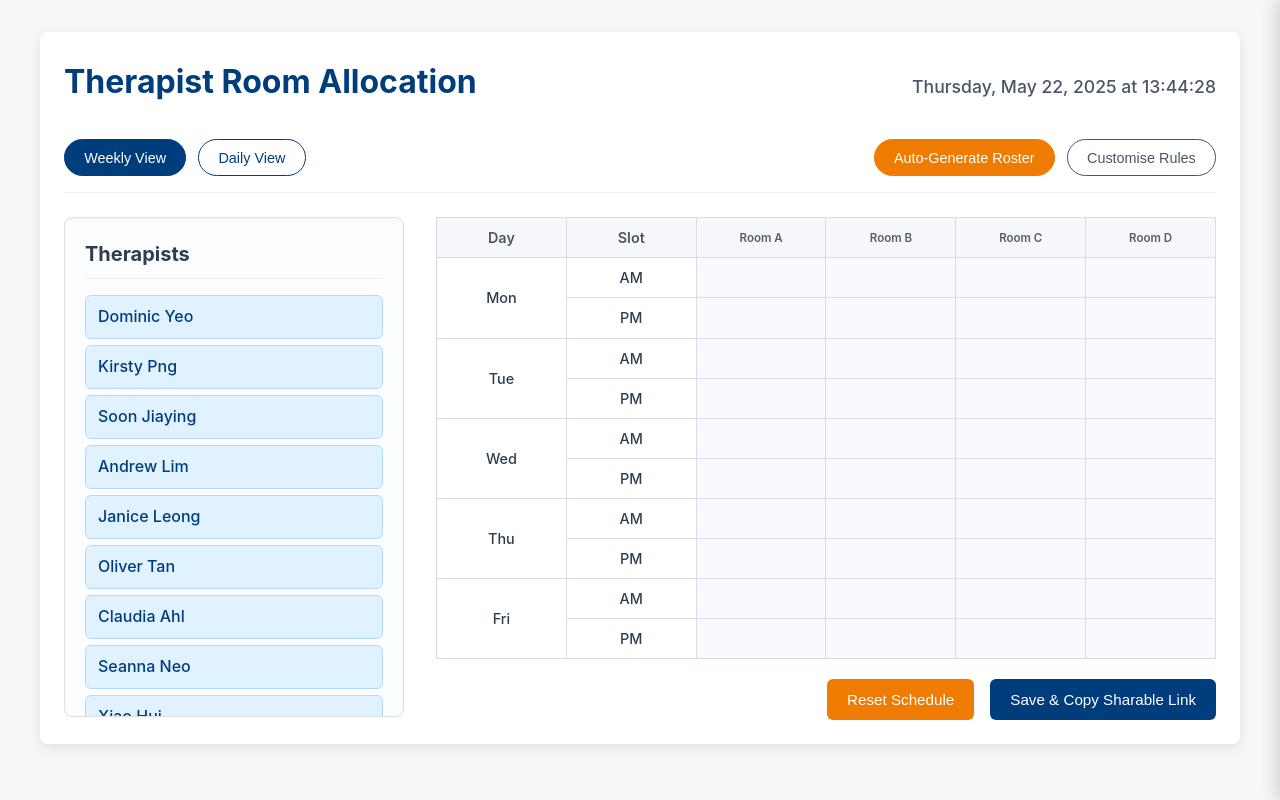
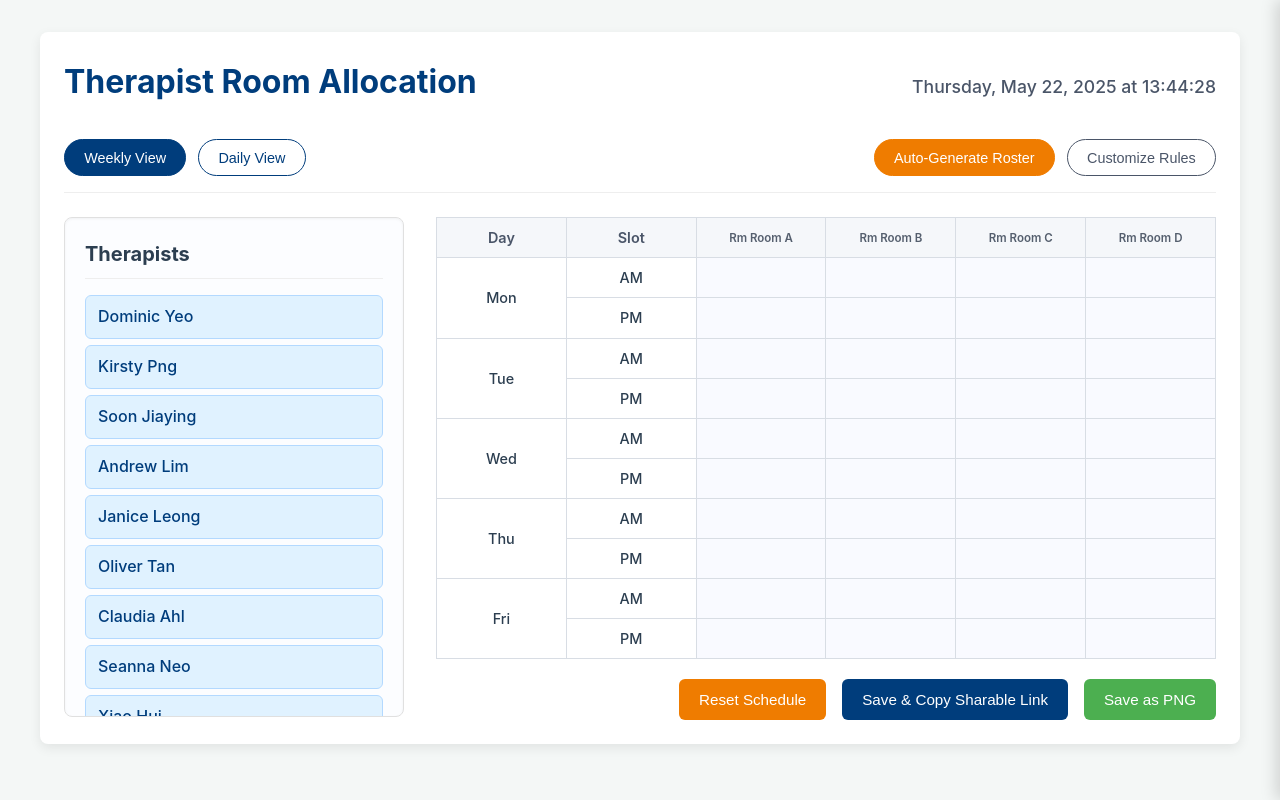
Before and after one commit to jxhnthan/room-scheduler, a React (Create React App) app: page / in a window 1280 px wide. Built offline with nearby package versions, Linux system fonts and the light colour scheme.

Commit message:
Update App.tsx

```diff
--- a/src/App.tsx
+++ b/src/App.tsx
@@ -1,4 +1,5 @@
 import React, { useState, useEffect, useRef, useCallback } from "react";
+import html2canvas from "html2canvas"; // Import html2canvas
 import "./App.css";
 
 const days = ["Mon", "Tue", "Wed", "Thu", "Fri"];
@@ -143,6 +144,10 @@ export default function App() {
 
   // Ref to keep track of the last assigned therapist index for round-robin distribution
   const lastAssignedIndex = useRef(0);
+
+  // Ref for the schedule table container to capture it as an image
+  const scheduleTableRef = useRef<HTMLDivElement>(null);
+
 
   /**
    * Effect to load schedule from localStorage on component mount.
@@ -589,12 +594,58 @@ export default function App() {
   // --- End Auto-Roster Function ---
 
   /**
+   * Handles the PNG capture and download of the schedule table.
+   */
+  const saveScheduleAsPNG = async () => {
+    if (scheduleTableRef.current) {
+      setSavedMsg("Capturing schedule as image...");
+      try {
+        // html2canvas options:
+        // - useCORS: true if you have images from other domains (e.g., profile pictures)
+        // - scale: Increase scale for higher resolution image (e.g., 2 for 2x resolution)
+        const canvas = await html2canvas(scheduleTableRef.current, {
+          scale: 2, // Capture at 2x resolution for better clarity
+          useCORS: true, // Set to true if you load images from external domains
+          logging: false, // Set to true for debugging html2canvas issues
+          backgroundColor: '#FFFFFF', // Ensure background is white if transparent issues occur
+        });
+
+        // Create an image URL from the canvas
+        const image = canvas.toDataURL("image/png");
+
+        // Create a temporary link element to trigger the download
+        const link = document.createElement("a");
+        link.href = image;
+        // Dynamically name the file with current date and time
+        const now = new Date();
+        const fileName = `Therapist_Roster_${now.getFullYear()}-${(now.getMonth() + 1).toString().padStart(2, '0')}-${now.getDate().toString().padStart(2, '0')}_${now.getHours().toString().padStart(2, '0')}${now.getMinutes().toString().padStart(2, '0')}.png`;
+        link.download = fileName;
+
+        // Append to body, click, and remove
+        document.body.appendChild(link);
+        link.click();
+        document.body.removeChild(link);
+
+        setSavedMsg("Schedule saved as PNG!");
+      } catch (error) {
+        console.error("Failed to save schedule as PNG:", error);
+        setSavedMsg("Error: Failed to save schedule as PNG.");
+      }
+      setTimeout(() => setSavedMsg(""), 5000);
+    } else {
+      setSavedMsg("Error: Schedule table not found for capture.");
+      setTimeout(() => setSavedMsg(""), 5000);
+    }
+  };
+
+
+  /**
    * Helper function to get an abbreviated room name (e.g., "Counselling Room A" -> "Rm A").
    * @param fullRoomName - The full name of the room.
    * @returns The abbreviated room name.
    */
   const getAbbreviatedRoomName = (fullRoomName: string): string => {
-    return fullRoomName.replace("Counselling ", "");
+    return fullRoomName.replace("Counselling ", "Rm ");
   };
 
   return (
@@ -645,7 +696,7 @@ export default function App() {
         </button>
         {/* Button to toggle the rules customization panel */}
         <button className="rules-toggle-btn" onClick={() => setShowRulesPanel(true)}>
-            Customise Rules
+            Customize Rules
         </button>
       </div>
 
@@ -668,17 +719,9 @@ export default function App() {
 
           {/* Therapist Slot Counts Panel */}
           <div className="therapist-counts-panel">
-            <h3>Room Overview</h3>
+            <h3>Therapist Assignments Overview</h3>
             {therapists.map(t => {
                 const currentTherapistCounts = therapistSlotCounts[t];
-                // Find the maximum room assignment for *this specific therapist*
-                // This helps in calculating the percentage width for bar charts if implemented.
-                // For this textual display, it's not directly used but good for context.
-                // If no assignments, default to 1 to prevent division by zero.
-                const maxAssignmentsForThisTherapist = currentTherapistCounts
-                    ? Math.max(...Object.values(currentTherapistCounts.roomDistribution))
-                    : 1;
-
                 return (
                     <div key={`count-${t}`} className="therapist-count-item">
                         <div className="therapist-summary">
@@ -699,7 +742,8 @@ export default function App() {
         </div>
 
         {/* Schedule Table Wrapper */}
-        <div className="schedule-table-wrapper">
+        {/* Add the ref to the div you want to capture */}
+        <div className="schedule-table-wrapper" ref={scheduleTableRef}>
           <table>
             <thead>
               {viewType === "weekly" ? (
@@ -834,6 +878,10 @@ export default function App() {
             <button className="copy-btn" onClick={saveSchedule}>
               Save & Copy Sharable Link
             </button>
+            {/* New button for saving as PNG */}
+            <button className="copy-btn save-png-btn" onClick={saveScheduleAsPNG}>
+                Save as PNG
+            </button>
           </div>
           {/* Message display for save/error feedback */}
           {savedMsg && <p className={`saved-msg ${savedMsg.startsWith("Error") ? 'error' : ''}`}>{savedMsg}</p>}
@@ -847,7 +895,7 @@ export default function App() {
             <button className="close-panel-btn" onClick={() => setShowRulesPanel(false)}>&times;</button>
         </div>
         <p className="rules-hint">
-            Define rules for each therapist. The auto-roster will attempt to fill the schedule based on these constraints, prioritising an equal distribution of assignments and rooms.
+            Define rules for each therapist. The auto-roster will attempt to fill the schedule based on these constraints, prioritizing an equal distribution of assignments and rooms.
         </p>
         <div className="rules-scroll-area">
           {therapists.map(therapist => (
```
